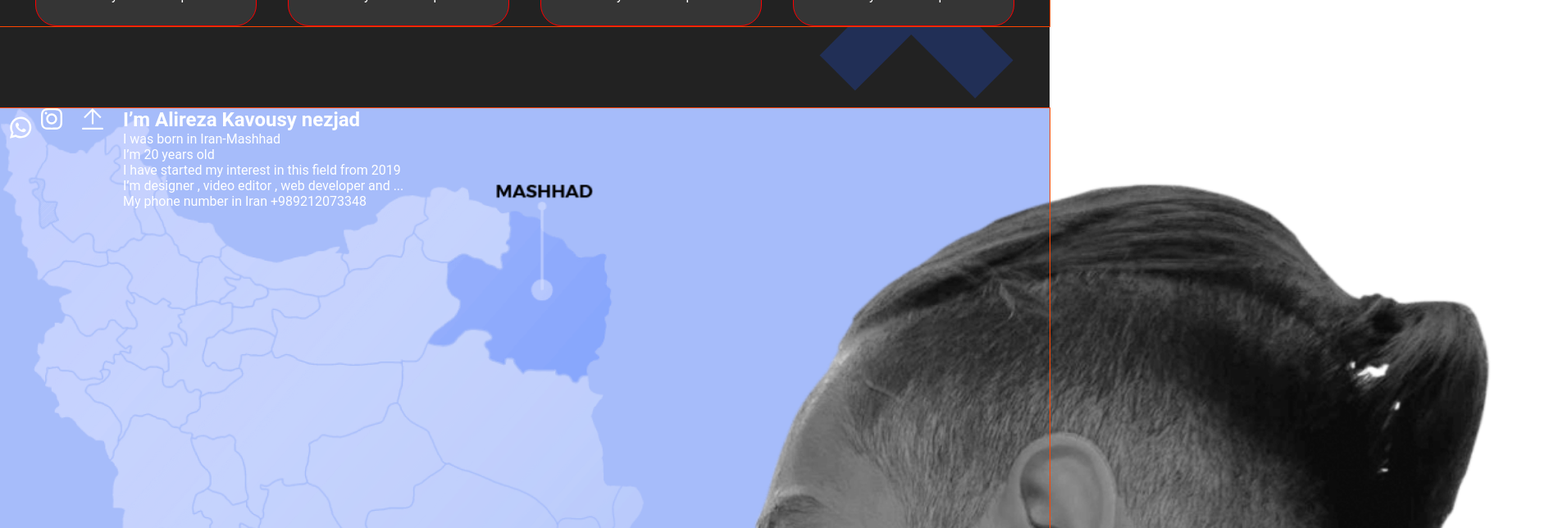
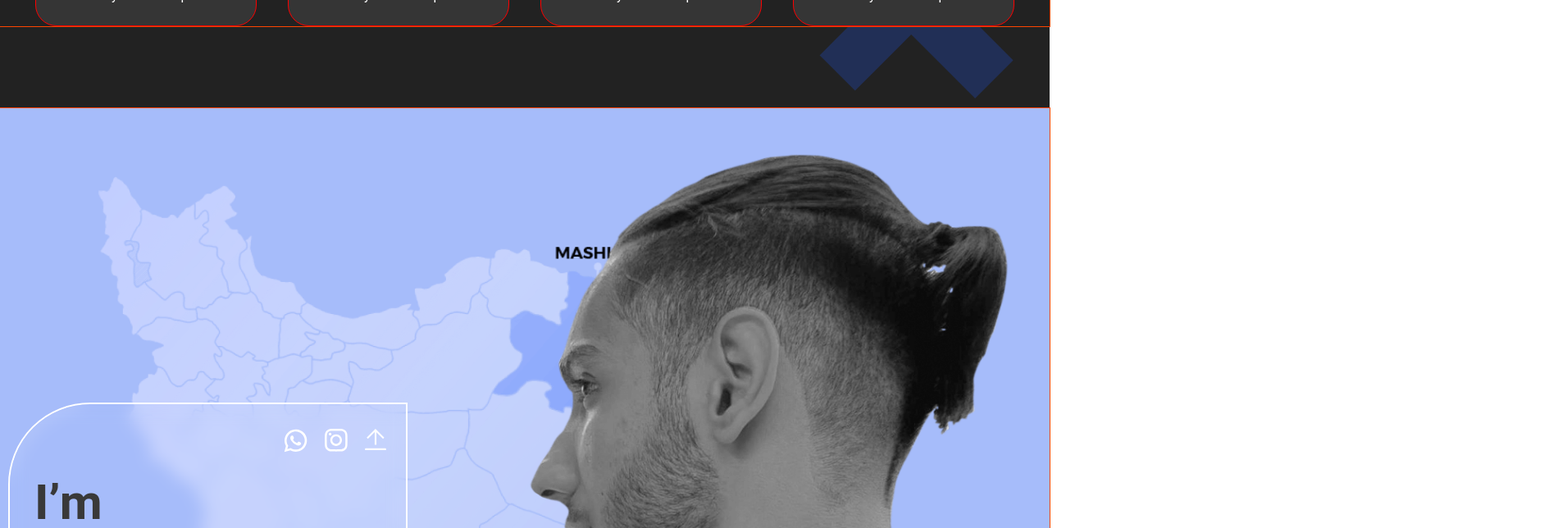
Before and after one commit to hadsome-Droid/portfolio-15-project, a React app: page / in a window 1280 px wide. Shown: the part 1940-2584 px from the top of the page at 82% size, 1900 px wide, since content can reach past the window. Built offline with nearby package versions, Linux system fonts and the light colour scheme; a web font is replaced by a local one.

Commit message:
refactor About block

```diff
--- a/src/layout/sections/about/About.tsx
+++ b/src/layout/sections/about/About.tsx
@@ -5,33 +5,41 @@ import PhotoAbout from '../../../assets/images/projects/photo-about.webp'
 import {FlexWrapper} from "../../../components/FlexWrapper";
 import {Icon} from "../../../components/icon/Icon";
 import {Container} from "../../../components/Container";
+import EllipseGradient from "../../../assets/images/EllipseGradient.svg"
+
+const listItem = ['I was born in Iran-Mashhad',
+    'I’m 20 years old',
+    'I have started my interest in this field from 2019',
+    'I’m designer , video editor , web developer and ...',
+    'My phone number in Iran +989212073348',]
 
 export const About = () => {
     return (
         <StyledAbout>
             <Container>
-                <FlexWrapper>
-                        <FlexWrapper>
-                            <a href=""><Icon iconId={'wa-white'} viewBox={'2 3 87 87'}/></a>
-                            <a href=""><Icon iconId={'instagram'}/></a>
+                <AboutInfo>
+                        <FlexWrapper content={'end'}>
+                            <a href=""><Icon iconId={'wa-white'} viewBox={'20 20 83 83'}/></a>
+                            <a href=""><Icon iconId={'instagram'} viewBox={'-1 0 47 47'}/></a>
                             <a href=""><Icon iconId={'arrow-top'}/></a>
                         </FlexWrapper>
                         <FlexWrapper direction={'column'}>
-                            <StyledAboutTitle>I’m Alireza
+                            <StyledAboutTitle>I’m <span>Alireza</span>
                                 Kavousy nezjad</StyledAboutTitle>
-                            <ul>
-                                <li>I was born in Iran-Mashhad</li>
-                                <li>I’m 20 years old</li>
-                                <li>I have started my interest in this field from 2019</li>
-                                <li>I’m designer , video editor , web developer and ...</li>
-                                <li>My phone number in Iran +989212073348</li>
-                            </ul>
+                            <AboutList>
+
+                                {listItem.map((listElem)=> {
+                                    return(
+                                        <AboutListItem>{listElem}</AboutListItem>
+                                    )
+                                })}
+                            </AboutList>
                         </FlexWrapper>
-                </FlexWrapper>
-                {/*<WrapperImage>*/}
-                {/*    <img src={Map} alt="#"/>*/}
-                {/*    <img src={PhotoAbout} alt="#"/>*/}
-                {/*</WrapperImage>*/}
+                </AboutInfo>
+                <WrapperImage>
+                    {/*<MapImage src={Map} alt="#"/>*/}
+                    <PhotoImage src={PhotoAbout} alt="#"/>
+                </WrapperImage>
             </Container>
         </StyledAbout>
     );
@@ -42,8 +50,11 @@ const StyledAbout = styled.section`
 
 
   ${Container} {
+    display: flex;
+    justify-content: end;
+    align-items: end;
     position: relative;
-    height: 946px;
+    height: 100%;
     background-color: #A6BCFA;
 
     z-index: 0;
@@ -53,41 +64,97 @@ const StyledAbout = styled.section`
       position: absolute;
       display: inline-block;
       width: 800px;
-      height: 800px;
+      height: 100%;
       background-image: url(${Map});
       background-repeat: no-repeat;
-      background-size: cover;
-      //top: 70px;
-      //left: 41px;
+      background-size: contain;
+      top: 83px;
+      left: 119px;
       z-index: -1;
     }
 
-    &:after {
-      content: '';
-      position: absolute;
-      display: block;
-      width: 100%;
-      height: 100%;
-      background-image: url(${PhotoAbout});
-      background-repeat: no-repeat;
-      background-size: cover;
-
-      top: 0;
-      left: 620px;
-      z-index: -1;
-    }
   }
 `
-// const WrapperImage = styled.div`
-//   display: flex;
-//   overflow: hidden;
-//
-//
-//   img {
-//     width: 100%;
-//     height: 100%;
-//   }
-// `
-const StyledAboutTitle = styled.h2`
+const AboutInfo = styled.div`
+  display: flex;
+  flex-direction: column;
+  align-items: center;
+  height: 491px;
+  border-radius: 100px 0;
+  border: 2px solid #FFF;
+  position: relative;
+  margin-bottom: 56px;
+  margin-left: 10px;
+  overflow: hidden;
+  padding-left: 30px;
+
+  z-index: 0;
+
+  & div:first-child{
+    width: 100%;
+    padding-top: 30px;
+  }
+
+  &:before {
+    content: '';
+    position: absolute;
+    left: 0;
+    right: 0;
+    bottom: 0;
+    top: 0;
+    backdrop-filter: blur(10px);
+    z-index: -1;
+  }
 
 `
+
+const WrapperImage = styled.div`
+  width: 800px;
+  overflow: hidden;
+
+
+
+  img {
+    width: 100%;
+    height: 100%;
+    object-fit: cover;
+  }
+`
+// const MapImage = styled.img`
+//   //position: absolute;
+// `
+const PhotoImage = styled.img`
+
+`
+
+const StyledAboutTitle = styled.h2`
+  display: inline-block;
+  max-width: 463px;
+  color: #393939;
+  font-size: 60px;
+  font-weight: 700;
+
+`
+const AboutList = styled.ul`
+ //list-style-image: ${EllipseGradient};
+
+`
+const AboutListItem = styled.li`
+  color: #393939;
+  font-size: 20px;
+  font-weight: 400;
+  padding-bottom: 10px;
+  margin: 0 auto;
+
+  &:before{
+    content: '';
+    display: inline-block;
+    width: 18px;
+    height: 18px;
+    border-radius: 50%;
+    background: linear-gradient(180deg, #A6BCFA 0%, #2157F2 100%), #D9D9D9;
+    margin-right: 13px;
+  ;
+  }
+
+`
```
Also changed, not shown: src/assets/images/EllipseGradient.svg (added).
